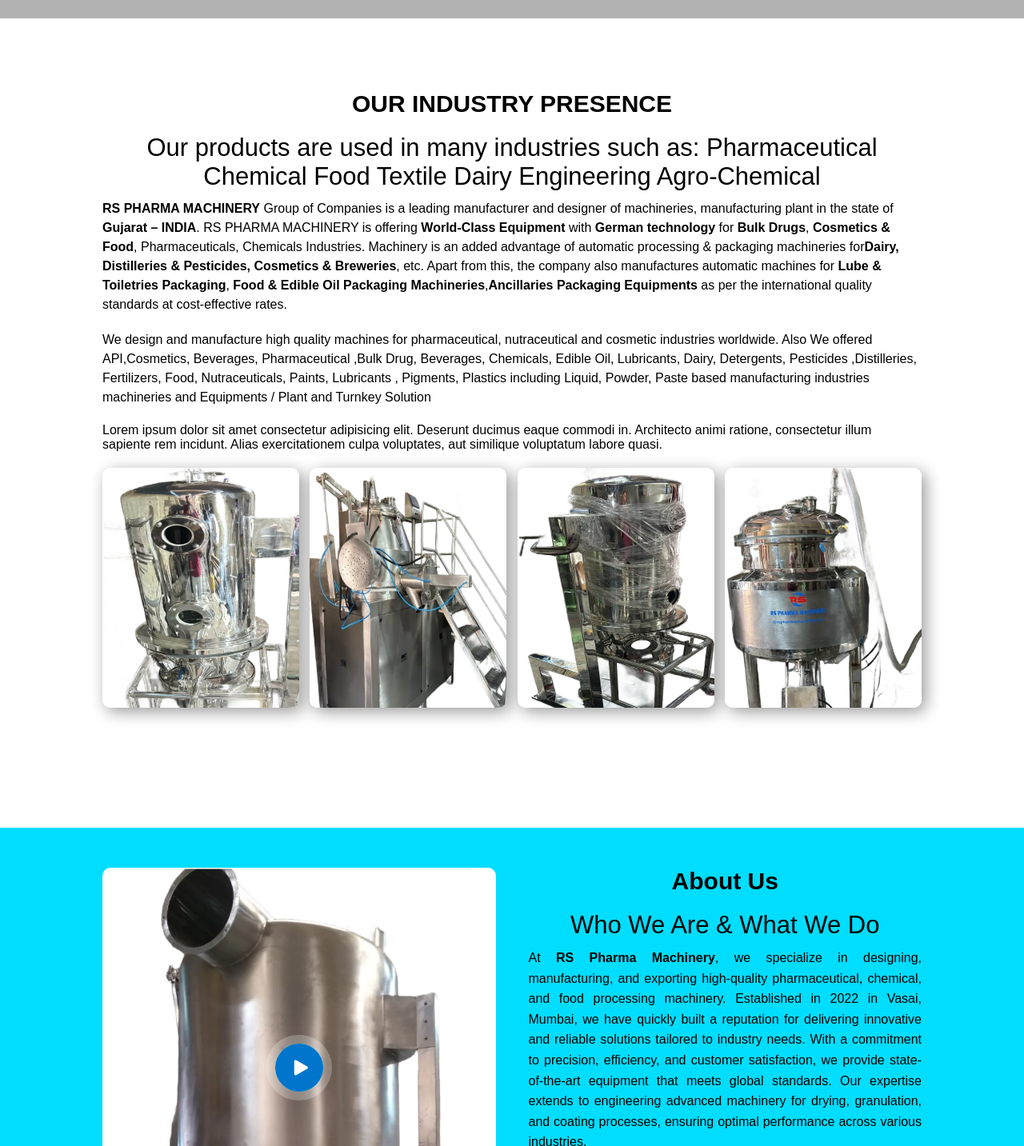
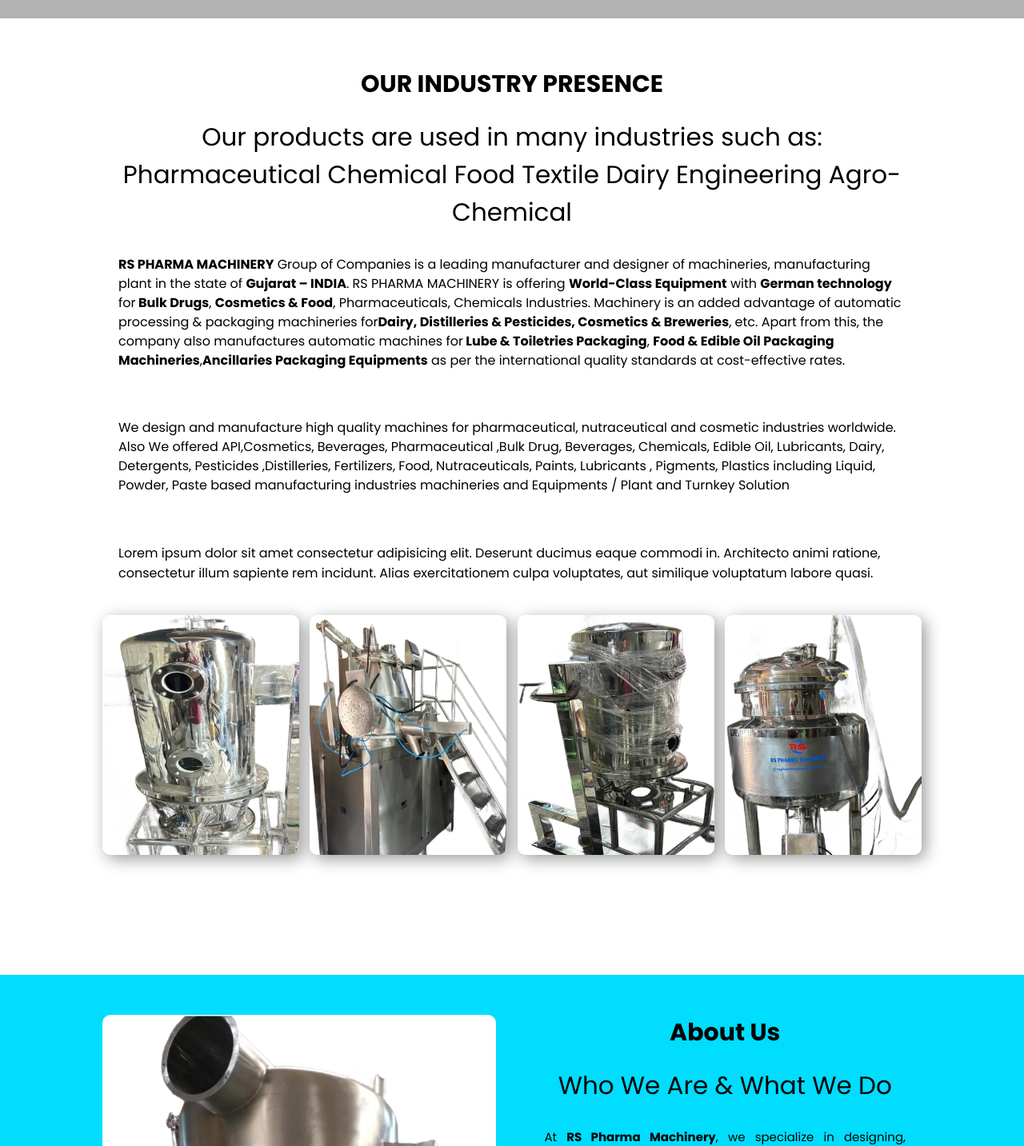
Before and after one commit to BharatAgni/rspharmamachinery, a React (Create React App) app: page / in a window 1280 px wide. Shown: the part 777-2210 px from the top of the page at 80% size. Built offline with nearby package versions, Linux system fonts and the light colour scheme.

Commit message:
add Google Fonts integration and update styles for improved typography

```diff
--- a/public/index.html
+++ b/public/index.html
@@ -9,6 +9,9 @@
       name="description"
       content="Web site created using create-react-app"
     />
+    <link rel="preconnect" href="https://fonts.googleapis.com">
+    <link rel="preconnect" href="https://fonts.gstatic.com" crossorigin>
+    <link href="https://fonts.googleapis.com/css2?family=Poppins:ital,wght@0,100;0,200;0,300;0,400;0,500;0,600;0,700;0,800;0,900;1,100;1,200;1,300;1,400;1,500;1,600;1,700;1,800;1,900&display=swap" rel="stylesheet">
     <link rel="apple-touch-icon" href="%PUBLIC_URL%/logo192.png" />
     <!--
       manifest.json provides metadata used when your web app is installed on a
--- a/src/components/About/About.css
+++ b/src/components/About/About.css
@@ -88,15 +88,13 @@
     flex-basis: 48%;
 }
 
-/* .about-top .item-right * {
-    color: var(--white-color);
-} */
 
 .about-top .item-right p {
-    font-size: 16px;
+    font-size: 15px;
     margin-bottom: 15px;
     text-align: justify;
-    line-height: 1.6;
+    line-height: 1.5;
+    padding: 20px;
 }
 
 .about-middle {
--- a/src/components/Presence/Presence.css
+++ b/src/components/Presence/Presence.css
@@ -1,5 +1,6 @@
 .Presence-main{
-    padding-top: 50px;
+    padding-top: 20px;
+
 }
 
 .Presence{
--- a/src/components/Presence/Presence.jsx
+++ b/src/components/Presence/Presence.jsx
@@ -16,7 +16,7 @@
 Dairy
 Engineering
 Agro-Chemical"/>
-        <p style={{ color: "black", marginBottom: "20px", lineHeight: "1.5" }}>
+        <p style={{ color: "black", marginBottom: "20px", lineHeight: "1.5", padding: "20px" }}>
         <strong>RS PHARMA MACHINERY</strong> Group of Companies is a leading manufacturer and designer of machineries,
     manufacturing plant in the state of <strong>Gujarat – INDIA</strong>.
     RS PHARMA MACHINERY is offering <strong>World-Class Equipment</strong> with <strong>German technology</strong> for
@@ -29,13 +29,13 @@
                 </p>
 
 
-                <p style={{ color: "black", marginBottom: "20px", lineHeight: "1.5", alignItems: "center" }}>
+                <p style={{ color: "black", marginBottom: "20px", lineHeight: "1.5", padding: "20px" }}>
                 We design and manufacture high quality machines for pharmaceutical, nutraceutical and cosmetic industries worldwide.
                 Also We offered  API,Cosmetics, Beverages, Pharmaceutical ,Bulk Drug, Beverages, Chemicals, Edible Oil, Lubricants,
                  Dairy, Detergents, Pesticides ,Distilleries, Fertilizers, Food, Nutraceuticals, Paints, Lubricants , Pigments, Plastics
                  including Liquid, Powder, Paste based manufacturing industries machineries and Equipments / Plant and Turnkey Solution
                 </p>
-                <p>
+                <p style={{ padding: "20px"}}>
                     Lorem ipsum dolor sit amet consectetur adipisicing elit. Deserunt ducimus eaque commodi in.
                     Architecto animi ratione, consectetur illum sapiente rem incidunt. Alias exercitationem culpa
                     voluptates, aut similique voluptatum labore quasi.
--- a/src/index.css
+++ b/src/index.css
@@ -6,13 +6,14 @@
   --text-shadow: 0px 0px 8px rgba(0, 0, 0, 0.5);
   --box-shadow: 5px 5px 20px 0 rgba(0, 0, 0, 0.4);
   --gradient: rgba(0, 0, 0, 0.45), rgba(0, 0, 0, 0.6);
+  font-family: POppins;
 }
 
 * {
   padding: 0;
   margin: 0;
   box-sizing: border-box;
-  font-family: Arial, Verdana, Helvetica, sans-serif;
+  font-family: poppins;
 }
 
 .wrapper {
```
